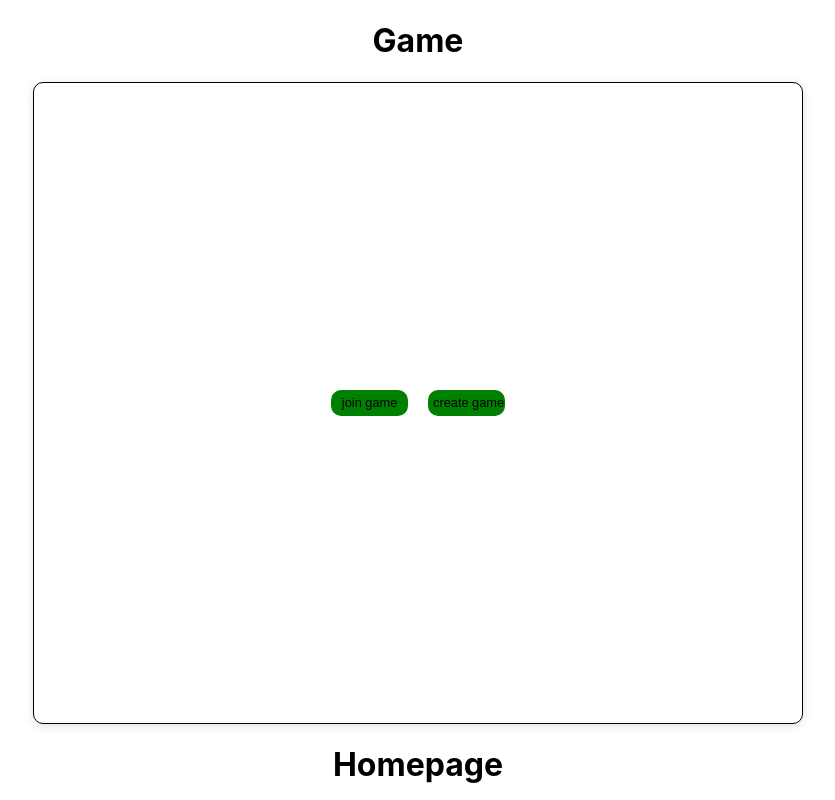
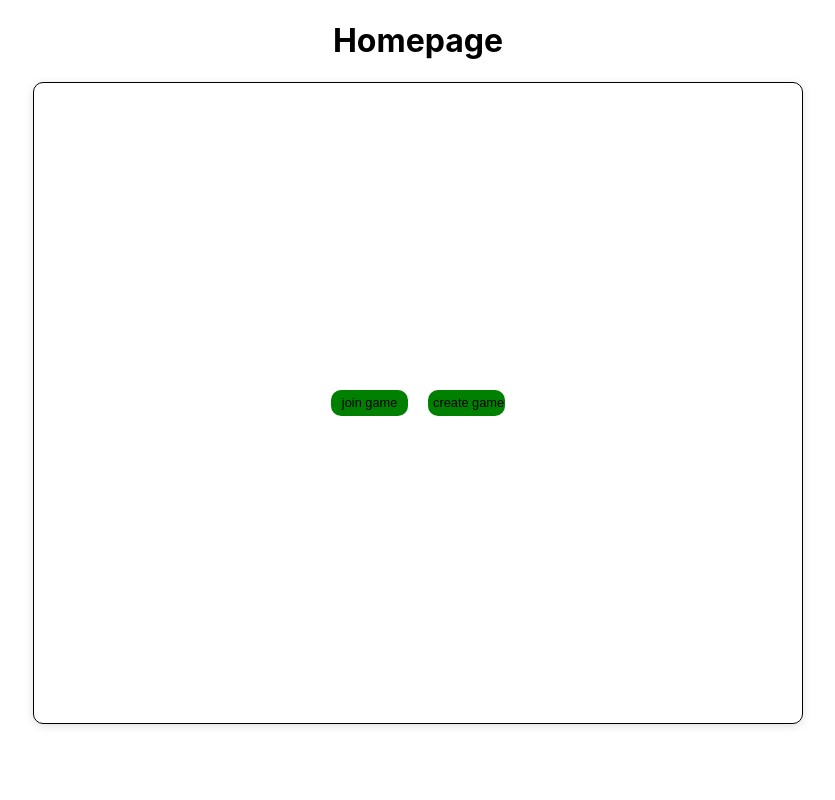
Before and after one commit to Zapi45/karaoke-client, a React (Create React App) app: page / in a window 1280 px wide. Shown: the top 800 px of the page, without its empty margins (222-1057 px from the left). Built offline with nearby package versions, Linux system fonts and the light colour scheme.

Commit message:
📦 NEW: router

```diff
--- a/package.json
+++ b/package.json
@@ -6,8 +6,11 @@
     "@testing-library/jest-dom": "^5.17.0",
     "@testing-library/react": "^13.4.0",
     "@testing-library/user-event": "^13.5.0",
+    "install": "^0.13.0",
     "react": "^18.2.0",
     "react-dom": "^18.2.0",
+    "react-router": "^6.22.3",
+    "react-router-dom": "^6.22.3",
     "react-scripts": "5.0.1",
     "socket.io-client": "^4.7.5",
     "web-vitals": "^2.1.4"
--- a/src/app/App.js
+++ b/src/app/App.js
@@ -4,6 +4,7 @@ import io from "socket.io-client";
 import React, { useState, useEffect } from "react";
 import Homepage from "../pages/homepage";
 import Game from "../pages/game";
+import { Route, Routes } from "react-router";
 
 const MyComponent = () => {
   const [socket, setSocket] = useState(null);
@@ -34,8 +35,10 @@ const MyComponent = () => {
 function App() {
   return (
     <div className="App">
-      <Homepage />
-      <Game />
+      <Routes>
+        <Route index path="/" element={<Homepage />} />
+        <Route path="/game" element={<Game />} />
+      </Routes>
     </div>
   );
 }
--- a/src/index.js
+++ b/src/index.js
@@ -2,10 +2,13 @@ import React from "react";
 import ReactDOM from "react-dom/client";
 import "./index.css";
 import App from "./app/App";
+import { BrowserRouter } from "react-router-dom";
 
 const root = ReactDOM.createRoot(document.getElementById("root"));
 root.render(
   <React.StrictMode>
-    <App />
+    <BrowserRouter>
+      <App />
+    </BrowserRouter>
   </React.StrictMode>
 );
--- a/src/pages/game/index.js
+++ b/src/pages/game/index.js
@@ -1,10 +1,11 @@
+import { useNavigate } from "react-router";
 import Button from "../../components/buttons/index";
 import Gameboard from "../../components/gameboard/index";
 
 const Game = () => {
   return (
     <>
-      <h1>Homepage</h1>
+      <h1>Game</h1>
       <div className="interface">
         <Gameboard width={"60vw"}>
           <Button
--- a/src/pages/homepage/index.js
+++ b/src/pages/homepage/index.js
@@ -1,16 +1,19 @@
 import Button from "../../components/buttons/index";
 import Gameboard from "../../components/gameboard/index";
+import { useNavigate } from "react-router";
 
 const Homepage = () => {
+  const navigate = useNavigate();
+
   return (
     <>
-      <h1>Game</h1>
+      <h1>Homepage</h1>
       <div className="interface">
         <Gameboard width={"60vw"}>
           <Button
             text={"join game"}
             color={"green"}
-            functions={() => alert("test")}
+            functions={() => navigate("/game")}
           />
           <Button
             text={"create game"}
```
Also changed, not shown: 1 other file (tests, documents, lock files or other folders).
